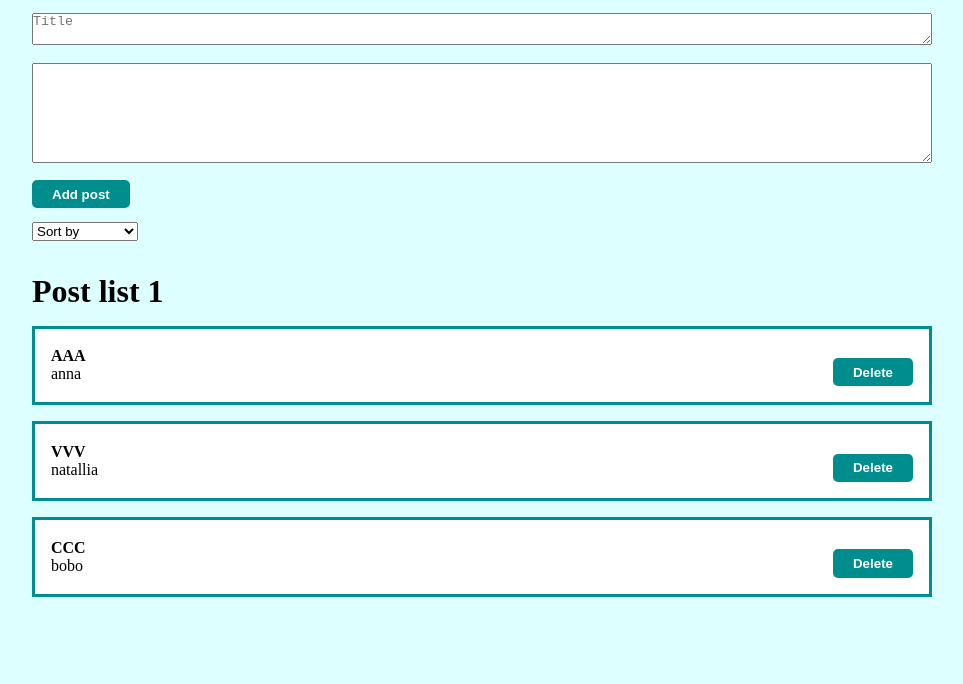
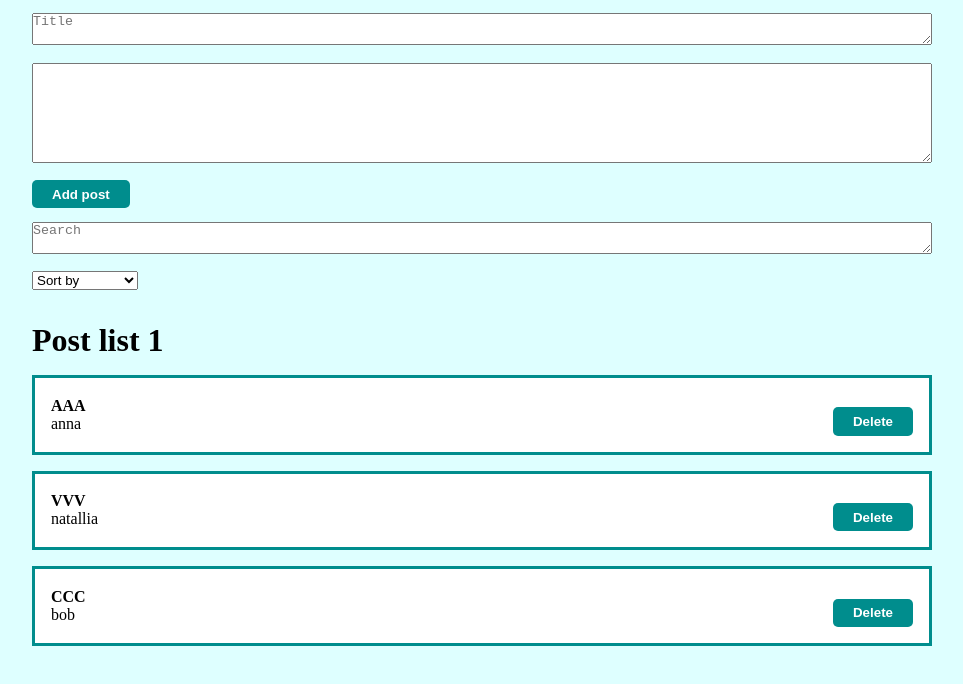
Before and after one commit to NatalliaLanina/Ulbi, a React (Create React App) app: page / in a window 1280 px wide. Shown: the top 684 px of the page, without its empty margins (158-1121 px from the left). Built offline with nearby package versions, Linux system fonts and the light colour scheme.

Commit message:
feat: add search

```diff
--- a/src/App.js
+++ b/src/App.js
@@ -1,16 +1,31 @@
-import React, {useState} from "react";
+import React, {useMemo, useState} from "react";
 import '../src/styles/App.css';
 import PostList from "./components/PostList";
 import PostForm from "./components/PostForm";
 import MySelect from "./components/UI/select/MySelect";
+import MyInput from "./components/UI/input/MyInput";
 
 function App() {
   const [posts, setPosts] = useState([
     {id: 1, title: 'aaa', body: 'anna'},
     {id: 2, title: 'vvv', body: 'natallia'},
-    {id: 3, title: 'ccc', body: 'bobo'},
-  ])
-  const [selectedSort, setSelectedSort] = useState('')
+    {id: 3, title: 'ccc', body: 'bob'},
+  ]);
+  const [selectedSort, setSelectedSort] = useState('');
+  const [search, setSearch] = useState('');
+
+  const sortedPosts = useMemo(() => {
+    if (selectedSort) {
+      return [...posts].sort((a, b) => a[selectedSort].localeCompare(b[selectedSort]))
+    }
+    return posts;
+  }, [selectedSort, posts]);
+
+
+  const sortedAndSearchedPosts = useMemo(() => {
+    return sortedPosts.filter(post => post.title.includes(search))
+  }, [search, sortedPosts])
+
 
   const createPost = (newPost) => {
     setPosts([...posts, newPost])
@@ -20,12 +35,16 @@ function App() {
   }
   const sortPosts = (sort) => {
     setSelectedSort(sort);
-    setPosts([...posts].sort((a,b) => a[sort].localeCompare(b[sort])))
   }
 
   return (
     <div className="app">
       <PostForm create={createPost}/>
+      <MyInput
+        value={search}
+        onChange={event => setSearch(event.target.value)}
+        placeholder='Search'
+      />
       <div>
         <MySelect
           value={selectedSort}
@@ -38,7 +57,7 @@ function App() {
         />
       </div>
       {posts.length
-        ? <PostList removePost={removePost} posts={posts} title={'Post list 1'} key={posts.id}/>
+        ? <PostList removePost={removePost} posts={sortedAndSearchedPosts} title={'Post list 1'} key={posts.id}/>
         : <h2>No posts</h2>}
     </div>
   );
```
